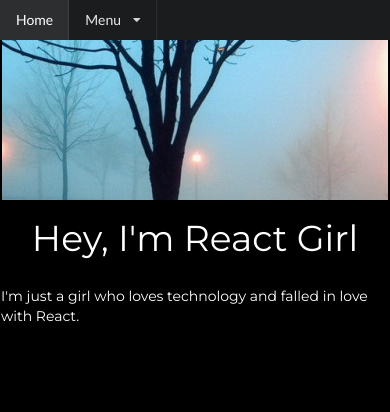
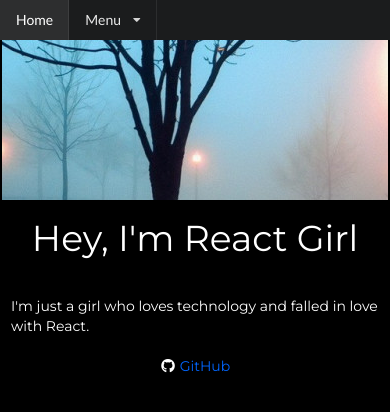
Before and after one commit to ReactGirl/portifolio, a plain HTML site: page index.html in a window 390 px wide. Drawn offline with nearby package versions, Linux system fonts and the light colour scheme.

Commit message:
:iphone: recreating the page in angularJs

```diff
--- a/css/styles.css
+++ b/css/styles.css
@@ -7,6 +7,11 @@ body {
   font-weight: 200;
   color: white;
   background: black;
+}
+
+.about-me {
+  margin: 10px;
+  padding-bottom: 10px;
 }
 
 .wrapper {
--- a/index.html
+++ b/index.html
@@ -1,5 +1,6 @@
 <!doctype html>
 <html>
+
 <head>
   <meta charset="utf-8">
   <meta http-equiv="X-UA-Compatible" content="chrome=1">
@@ -18,7 +19,8 @@
   <div class="ui container">
     <a href="./index.html" class="item">Home</a>
     <div class="ui simple dropdown item">
-          Menu <i class="dropdown icon"></i>
+      Menu
+      <i class="dropdown icon"></i>
       <div class="menu">
         <a class="item" href="./issue01.html">Semantic Issue</a>
         <a class="item" href="./issue02.html">Soon</a>
@@ -28,6 +30,7 @@
     </div>
   </div>
 </div>
+
 <body class="tk-proxima-nova">
   <div class="wrapper">
     <div class="padding-top"></div>
@@ -39,12 +42,20 @@
       <div class='title-main'>Hey, I'm React Girl</div>
     </header>
 
+    <div class='about-me'>
+        I'm just a girl who loves technology and falled in love with React.
+      </div>
+
     <div class="networks">
-        <div>
-          I'm just a girl who loves technology and falled in love with React.
+      <div class="left">
+          <div><i class="github icon"></i></div>
+        </div>
+        <div class="right">
+          <p><a href="https://github.com/reactgirl" target="_github">GitHub</a><p>
         </div>
     </div>
   </div>
   </div>
 </body>
+
 </html>
```
Also changed, not shown: issue01.html (+18 -10 lines), issue02.html (+1 -4 lines). Lines whose indentation alone changed are shown as unchanged.
